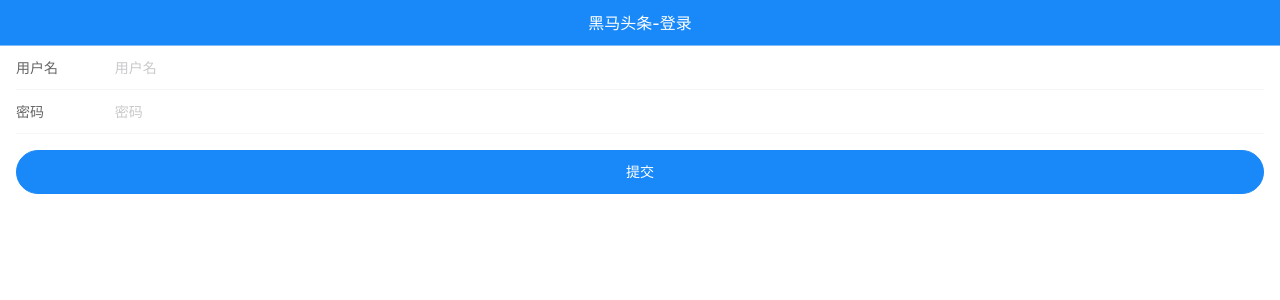
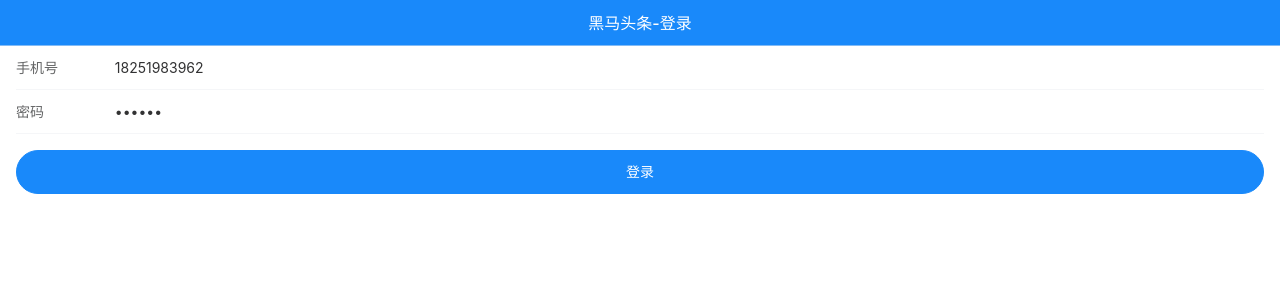
Before and after one commit to qq1093814809/hei-ma-tou-tiao, a Vue app: page /#/ in a window 1280 px wide. Shown: the top 300 px of the page. Built offline with nearby package versions, Linux system fonts and the light colour scheme; no server answers.

Commit message:
login.vue 完成

```diff
--- a/src/api/index.js
+++ b/src/api/index.js
@@ -6,4 +6,15 @@ const getAllchannelsAPI = () => {
     url: '/v1_0/channels'
   })
 }
-export { getAllchannelsAPI }
+// 登录界面Api
+const loginAPI = ({ mobile, code }) => {
+  return axios({
+    url: '/v1_0/authorizations',
+    method: 'POST',
+    data: {
+      mobile,
+      code
+    }
+  })
+}
+export { getAllchannelsAPI, loginAPI }
--- a/src/main.js
+++ b/src/main.js
@@ -13,5 +13,8 @@ Vue.config.productionTip = false
 new Vue({
   router,
   store,
-  render: (h) => h(App)
+  render: (h) => h(App),
+  beforeCreate() {
+    Vue.prototype.$bus = this
+  }
 }).$mount('#app')
--- a/src/router/index.js
+++ b/src/router/index.js
@@ -2,10 +2,14 @@ import Vue from 'vue'
 import VueRouter from 'vue-router'
 
 import Login from '@/views/Login/Login.vue'
+import Home from '@/views/Home/Home.vue'
 
 Vue.use(VueRouter)
 
-const routes = [{ path: '/', component: Login }]
+const routes = [
+  { path: '/', component: Login },
+  { path: '/home', component: Home }
+]
 
 const router = new VueRouter({
   routes
--- /dev/null
+++ b/src/utils/token.js
@@ -0,0 +1,11 @@
+const key = 'geek-itheima'
+const setToken = (token) => {
+  localStorage.setItem(key, token)
+}
+const getToken = () => {
+  localStorage.getItem(key)
+}
+const removeToken = () => {
+  localStorage.removeItem(key)
+}
+export { removeToken, getToken, setToken }
--- a/src/views/Home/Home.vue
+++ b/src/views/Home/Home.vue
@@ -1,7 +1,5 @@
 <template>
-  <div>
-    <h1>home</h1>
-  </div>
+  <div></div>
 </template>
 <script>
 export default {
--- a/src/views/Login/Login.vue
+++ b/src/views/Login/Login.vue
@@ -7,38 +7,70 @@
     <div class="login">
       <van-form @submit="onSubmit">
         <van-field
-          v-model="username"
-          name="用户名"
-          label="用户名"
-          placeholder="用户名"
-          :rules="[{ required: true, message: '请填写用户名' }]"
+          v-model.trim="user.mobile"
+          type="digit"
+          label="手机号"
+          placeholder="请输入11位手机号"
+          name="mobile"
+          :rules="[{ required: true, message: '请正确填写手机号', pattern: /^1[3-9]\d{9}$/ }]"
         />
+
         <van-field
-          v-model="password"
+          v-model.trim="user.code"
           type="password"
-          name="密码"
+          name="code"
           label="密码"
-          placeholder="密码"
-          :rules="[{ required: true, message: '请填写密码' }]"
+          placeholder="请输入6位数密码"
+          :rules="[{ required: true, message: '请输入6位数密码', pattern: /^\d{6}$/ }]"
         />
         <div style="margin: 16px">
-          <van-button round block type="info" native-type="submit">提交</van-button>
+          <van-button
+            loading-text="加载中..."
+            :loading="btnloading"
+            round
+            block
+            type="info"
+            native-type="submit"
+            :disabled="btndisabled"
+            >登录</van-button
+          >
         </div>
       </van-form>
     </div>
   </div>
 </template>
 <script>
+import { loginAPI } from '@/api/index'
+import { Notify } from 'vant'
+import { setToken } from '@/utils/token'
 export default {
   data() {
     return {
-      username: '',
-      password: ''
+      user: {
+        mobile: '18251983962',
+        code: '246810'
+      },
+      btnloading: false,
+      btndisabled: false
     }
   },
   methods: {
-    onSubmit(values) {
-      console.log('submit', values)
+    async onSubmit(values) {
+      this.mobile = values.mobile
+      this.code = values.code
+      this.btndisabled = true
+      this.btnloading = true
+      try {
+        const { data: res } = await loginAPI(this.user)
+        console.log(res.data.token)
+        Notify({ type: 'success', message: '登录成功' })
+        setToken(res.data.token)
+      } catch (err) {
+        Notify({ type: 'danger', message: '账号或密码错误' })
+        console.dir(err)
+      }
+      this.btnloading = false
+      this.btndisabled = false
     }
   },
   computed: {},
```
